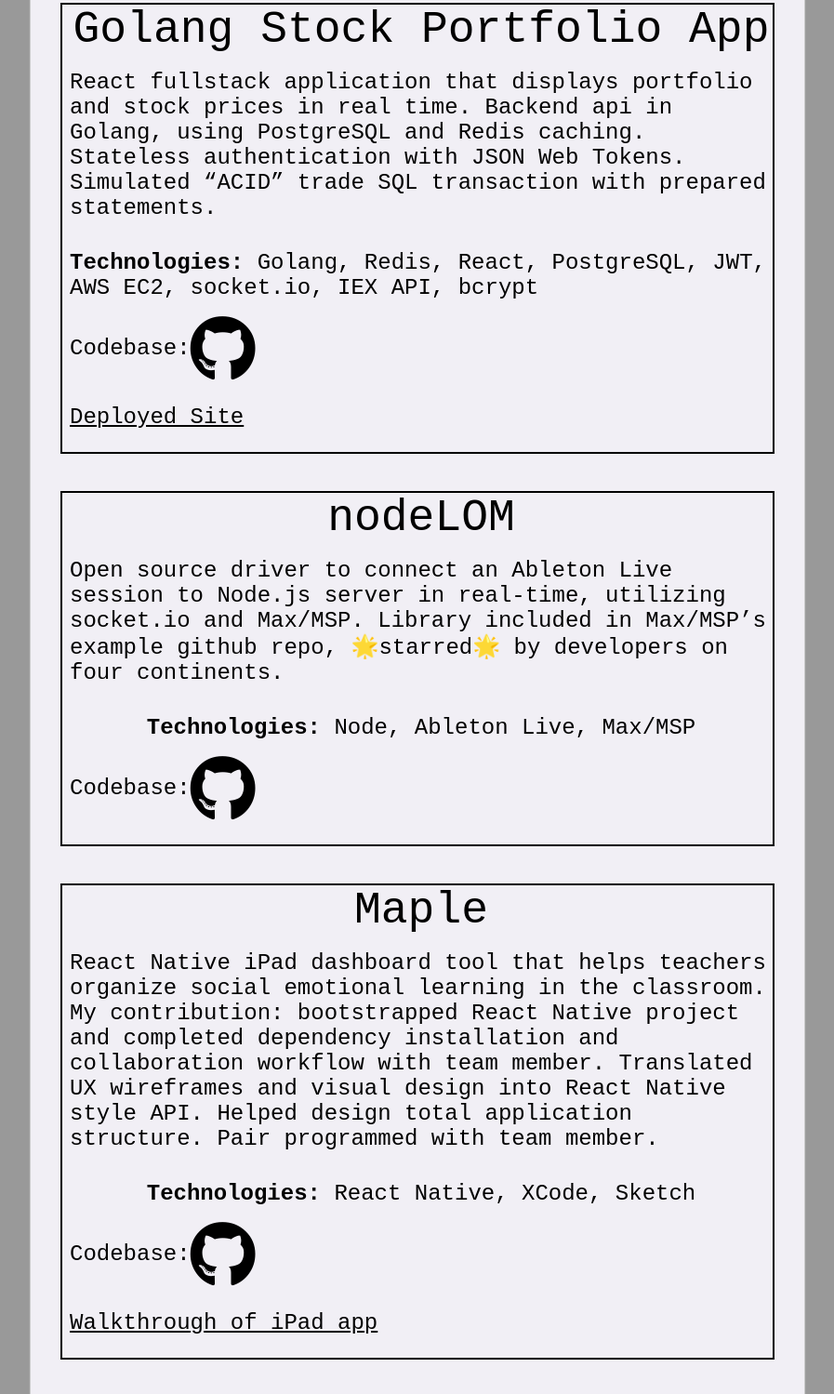
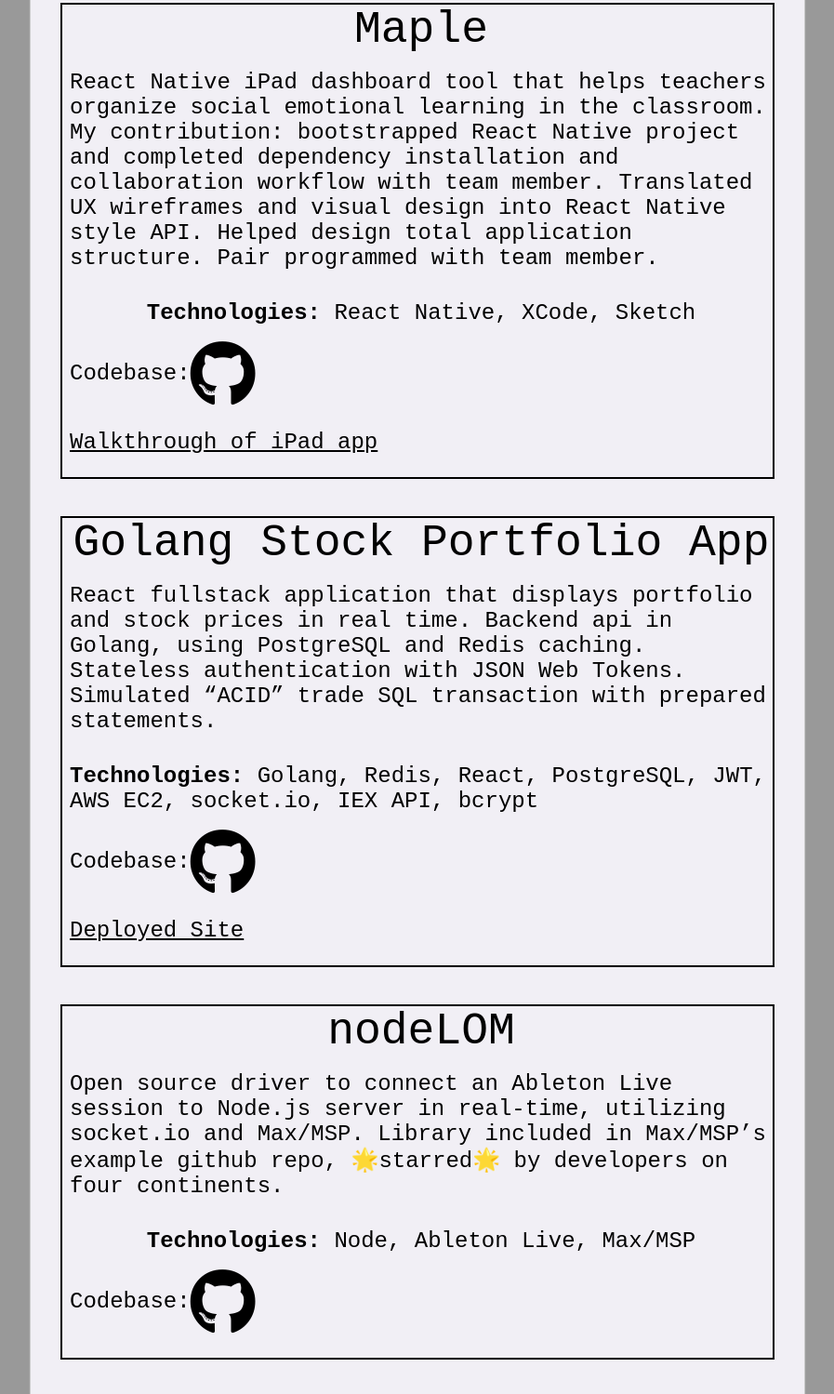
Before and after one commit to iamjoncannon/secondJCCodes, a React app: page /projects in a window 1280 px wide. Shown: the part 1058-2557 px from the top of the page at 93% size, without its empty margins (191-1088 px from the left). Built offline with nearby package versions, Linux system fonts and the light colour scheme; a web font is replaced by a local one.

Commit message:
altered projects

```diff
--- a/client/components/Project/projects.json
+++ b/client/components/Project/projects.json
@@ -11,6 +11,16 @@
 
         ]
 
+    },
+    {
+        "id": "Maple",
+        "desc": "React Native iPad dashboard tool that helps teachers organize social emotional learning in the classroom. My contribution: bootstrapped React Native project and completed dependency installation and collaboration workflow with team member. Translated UX wireframes and visual design into React Native style API. Helped design total application structure. Pair programmed with team member.",
+        "GH_url": "https://github.com/iamjoncannon/EverGrow",
+        "Technologies": "React Native, XCode, Sketch",
+        "other_fields": [
+            {"Walkthrough of iPad app": "https://github.com/iamjoncannon/EverGrow/blob/master/walkthrough.mov?raw=true"
+            }
+        ]
     },
     {
         "id": "Golang Stock Portfolio App",
@@ -30,16 +40,6 @@
         "Technologies": "Node, Ableton Live, Max/MSP",
         "other_fields": [
 
-        ]
-    },
-    {
-        "id": "Maple",
-        "desc": "React Native iPad dashboard tool that helps teachers organize social emotional learning in the classroom. My contribution: bootstrapped React Native project and completed dependency installation and collaboration workflow with team member. Translated UX wireframes and visual design into React Native style API. Helped design total application structure. Pair programmed with team member.",
-        "GH_url": "https://github.com/iamjoncannon/EverGrow",
-        "Technologies": "React Native, XCode, Sketch",
-        "other_fields": [
-            {"Walkthrough of iPad app": "https://github.com/iamjoncannon/EverGrow"
-            }
         ]
     },
     {
@@ -72,9 +72,9 @@
     },
     {
         "id": "This Site- joncannon.codes",
-        "desc": "React/SASS application, deployed to EC2.",
+        "desc": "React/SASS application, static deployed to an S3.",
         "GH_url": "https://github.com/iamjoncannon/secondJCCodes.git",
-        "Technologies": "React, SASS, AWS (EC2, S3), MongoDB",
+        "Technologies": "React, React Router, SASS, AWS (S3)",
         "other_fields": [
 
         ]
--- a/package.json
+++ b/package.json
@@ -12,7 +12,8 @@
     "dep-nginx": "chmod +x ./deploy/nginxConfig && ./deploy/nginxConfig",
     "deploy": "addy=$addy key=$key pm2 deploy ecosystem.config.js production",
     "site": "open http://$addy",
-    "sass": "node-sass scss/main.scss public/style.css -w"
+    "sass": "node-sass scss/main.scss public/style.css -w",
+    "sass-bund": "node-sass scss/main.scss public/style.css -w"
   },
   "keywords": [],
   "author": "",
--- a/scss/pages/nav.scss
+++ b/scss/pages/nav.scss
@@ -78,9 +78,9 @@
   &:hover{
     @include only(1150px){
 
-      // background-color: black;
-      // border-radius: 100%;
-      // -webkit-filter: blur(20px);
+      background-color: black;
+      border-radius: 100%;
+      -webkit-filter: blur(20px);
       // opacity: .3;
     }
   }
```
Also changed, not shown: public/style.css, 1 other file.
